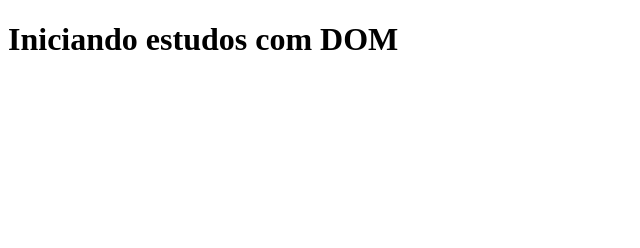
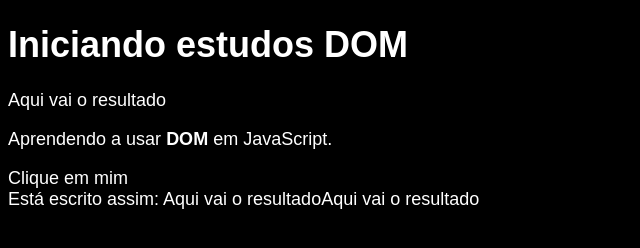
Before and after one commit to flaviare1s/javascript, a plain HTML site: page aula-06/ex005.html in a window 1280 px wide. Shown: the whole page, without its empty margins (0-640 px from the left). Drawn offline with Linux system fonts and the light colour scheme.

Commit message:
Atualizei ex005.html

```diff
--- a/aula-06/ex005.html
+++ b/aula-06/ex005.html
@@ -4,8 +4,28 @@
     <meta charset="UTF-8">
     <meta name="viewport" content="width=device-width, initial-scale=1.0">
     <title>Primeiros passos com DOM</title>
+    <style>
+        body {
+            background-color: rgb(68, 125, 199);
+            color: white;
+            font: normal 18px Arial;
+        }
+    </style>
 </head>
 <body>
-    <h1>Iniciando estudos com DOM</h1>
+    <h1>Iniciando estudos DOM</h1>
+    <p>Aqui vai o resultado</p>
+    <p>Aprendendo a usar <strong>DOM</strong> em JavaScript.</p>
+    <div>Clique em mim</div>
+
+    <script>
+        var corpo = window.document.body;
+        corpo.style.background = 'black';
+
+        var p1 = window.document.getElementsByTagName('p')[0]
+        window.document.write('Está escrito assim: ' + p1.innerText);
+
+        document.write(p1.innerHTML)
+    </script>
 </body>
 </html>
```
